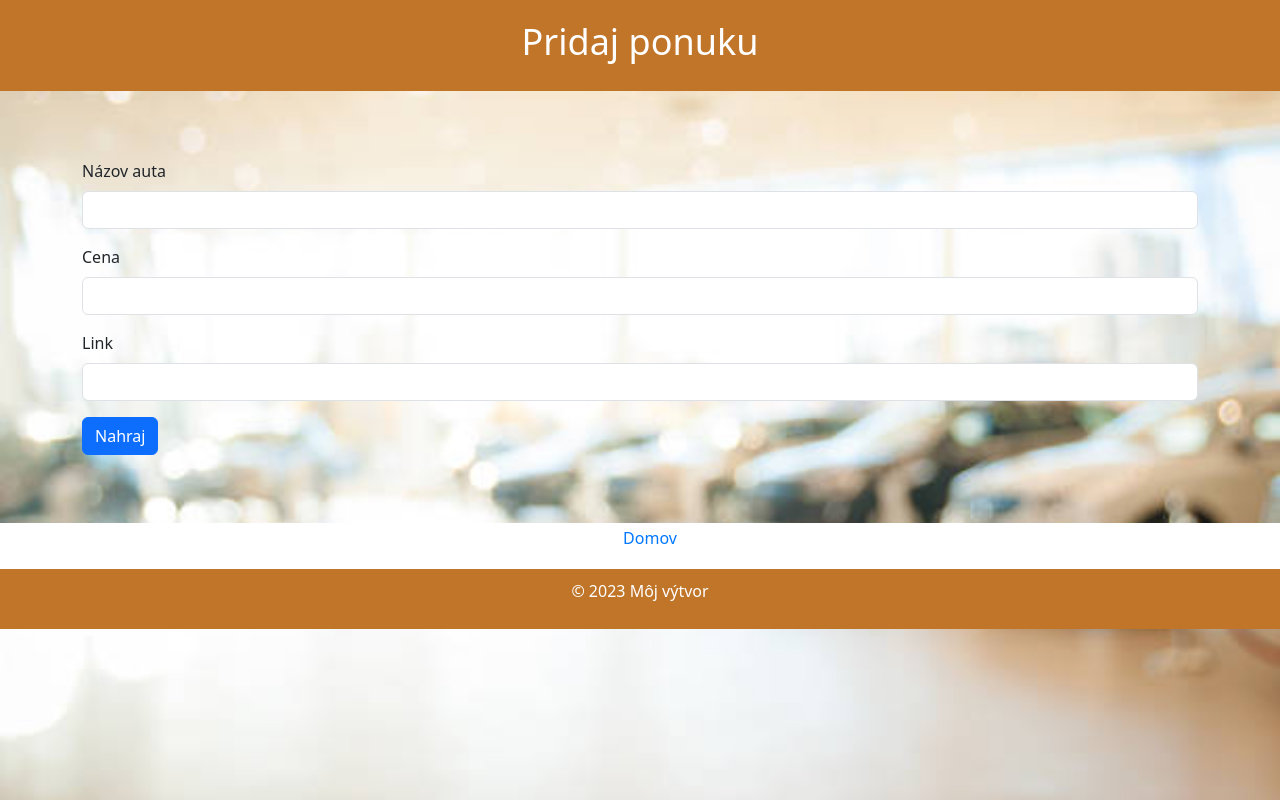
After one commit to qarov/VAII, a PHP site: page /pridaj.php in a window 1280 px wide. The commit adds this page. Run offline with PHP 8.4, Linux system fonts and the light colour scheme.

Commit message:
Finalny checkpoint 2

```diff
--- a/akopredatauto.html
+++ b/akopredatauto.php
@@ -19,7 +19,7 @@
 
     <nav>
         <ul>
-            <li><a href="index.html">Domov</a></li>
+            <li><a href="index.php">Domov</a></li>
         </ul>
     </nav>
 
@@ -101,7 +101,7 @@
 
     <nav>
         <ul>
-            <li><a href="index.html">Domov</a></li>
+            <li><a href="index.php">Domov</a></li>
         </ul>
     </nav>
 
--- a/o_nas.html
+++ b/o_nas.php
@@ -43,7 +43,7 @@
 
     <nav>
         <ul>
-            <li><a href="index.html">Domov</a></li>
+            <li><a href="index.php">Domov</a></li>
         </ul>
     </nav>
 
--- /dev/null
+++ b/pridaj.php
@@ -0,0 +1,74 @@
+<?php
+global $spojenie;
+include 'spojenie.php';
+
+if(isset($_POST['submit'])) {
+    $nazov=$_POST['nazov'];
+    $cena=$_POST['cena'];
+    $odkaz=$_POST['odkaz'];
+
+    $sql="INSERT INTO dbauta(nazov, cena, odkaz) VALUES('$nazov', '$cena', '$odkaz')";
+    $result=mysqli_query($spojenie,$sql);
+    if ($result) {
+        header("Location: index.php");
+    }
+}
+
+?>
+
+<!DOCTYPE html>
+<html lang="sk-SK">
+
+
+
+<head>
+    <meta charset="UTF-8">
+    <meta name="viewport" content="width=device-width, initial-scale=1">
+    <link href="https://cdn.jsdelivr.net/npm/bootstrap@5.3.2/dist/css/bootstrap.min.css" rel="stylesheet" integrity="sha384-T3c6CoIi6uLrA9TneNEoa7RxnatzjcDSCmG1MXxSR1GAsXEV/Dwwykc2MPK8M2HN" crossorigin="anonymous">
+
+    <link rel="stylesheet" type="text/css" href="style.css">
+    <title>Pridaj</title>
+</head>
+
+
+
+<body>
+
+    <header>
+        <h1>Pridaj ponuku</h1>
+    </header>
+
+    <main>
+        <div class="container my-5">
+            <form method="post">
+                <div class="mb-3">
+                    <label class="form-label">Názov auta</label>
+                    <input type="text" class="form-control" name="nazov">
+                </div>
+                <div class="mb-3">
+                    <label class="form-label">Cena</label>
+                    <input type="text" class="form-control" name="cena">
+                </div>
+                <div class="mb-3">
+                    <label class="form-label">Link</label>
+                    <input type="text" class="form-control" name="odkaz">
+                </div>
+                <button type="submit" class="btn btn-primary" name="submit">Nahraj</button>
+            </form>
+        </div>
+    </main>
+
+    <nav>
+        <ul>
+            <li><a href="index.php">Domov</a></li>
+        </ul>
+    </nav>
+
+    <footer>
+        <p>&copy; 2023 Môj výtvor</p>
+    </footer>
+
+</body>
+
+
+</html>
--- /dev/null
+++ b/spojenie.php
@@ -0,0 +1,4 @@
+<?php
+
+$spojenie=new mysqli('localhost', 'root', '', 'databazaauta');
+?>
```
Also changed, not shown: index.html (deleted, +0 -62 lines), index.php (added, +63 -0 lines), zmaz.php (added, +12 -0 lines), obrazky/auto1.jpg (deleted), obrazky/auto2.jpg (deleted), obrazky/auto3.jpg (deleted), obrazky/auto4.jpg (deleted).
